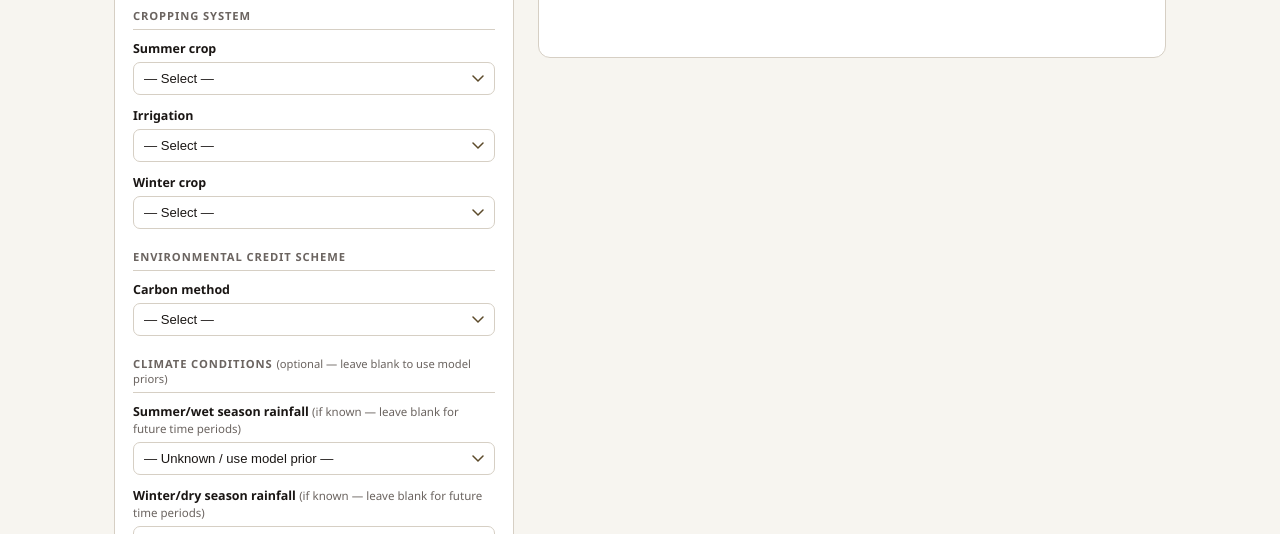
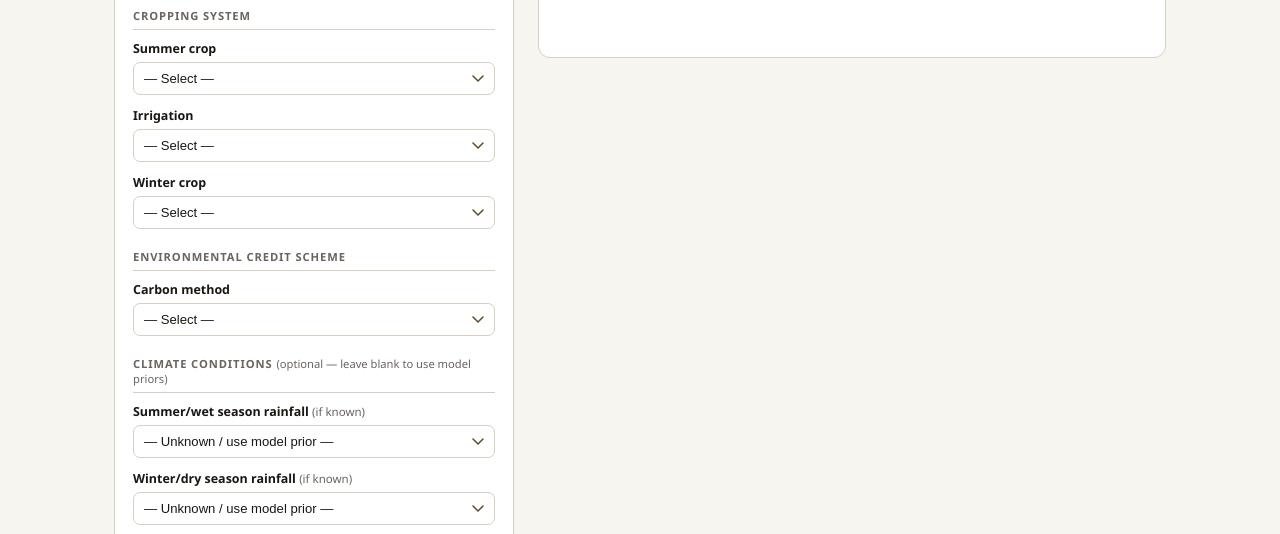
Before and after one commit to mvthanh1972/dcap3-tool, a plain HTML site: page index.html in a window 1280 px wide. Shown: the part 409-943 px from the top of the page. Drawn offline with Linux system fonts and the light colour scheme.

Commit message:
Add files via upload

```diff
--- a/index.html
+++ b/index.html
@@ -383,7 +383,11 @@
   }
 
   /* ── RESPONSIVE ── */
-  @media (max-width: 800px) {
+  .field-disabled { opacity: 0.38; pointer-events: none; }
+  .field-disabled select { background-color: var(--neutral); cursor: not-allowed; }
+  .future-note { font-size: 0.68rem; color: var(--warn); font-style: italic; margin-top: 4px; display: none; }
+  .field-disabled .future-note { display: block; }
+    @media (max-width: 800px) {
     .layout { grid-template-columns: 1fr; }
     .outcomes-grid { grid-template-columns: 1fr; }
     .header-badge { display: none; }
@@ -400,7 +404,7 @@
   @keyframes spin { to { transform: rotate(360deg); } }
 </style>
 </head>
-<body>
+<body onload="updateRainfallState(document.getElementById('Time_Period').value)">
 
 <header>
   <div class="header-inner">
@@ -443,7 +447,7 @@
           </div>
           <div class="field">
             <label>Planning horizon <span>(scenario time period)</span></label>
-            <select id="Time_Period" onchange="onEvidenceChange(this)">
+            <select id="Time_Period" onchange="onEvidenceChange(this); updateRainfallState(this.value)">
               <option value="">— Select —</option>
               <option value="0">Historical (1981–2019 baseline)</option>
               <option value="1">Towards 2030</option>
@@ -495,18 +499,20 @@
 
         <div class="section-group">
           <div class="section-label">Climate Conditions <span style="font-weight:400;text-transform:none;letter-spacing:0;color:var(--muted);font-size:0.7rem">(optional — leave blank to use model priors)</span></div>
-          <div class="field">
-            <label>Summer/wet season rainfall <span>(if known — leave blank for future time periods)</span></label>
-            <select id="Summer_Rainfall_Anomaly" onchange="onEvidenceChange(this)">
+          <div class="field" id="field-summer-rain">
+            <label>Summer/wet season rainfall <span>(if known)</span></label>
+            <div class="future-note">Not applicable for Towards 2050/2070 — model priors capture projected drying trends</div>
+            <select id="Summer_Rainfall_Anomaly" onchange="if(isRainfallDisabled()){this.value='';return;} onEvidenceChange(this)">
               <option value="">— Unknown / use model prior —</option>
               <option value="0">Above average</option>
               <option value="1">Average</option>
               <option value="2">Below average</option>
             </select>
           </div>
-          <div class="field">
-            <label>Winter/dry season rainfall <span>(if known — leave blank for future time periods)</span></label>
-            <select id="Winter_Rainfall_Anomaly" onchange="onEvidenceChange(this)">
+          <div class="field" id="field-winter-rain">
+            <label>Winter/dry season rainfall <span>(if known)</span></label>
+            <div class="future-note">Not applicable for Towards 2050/2070 — model priors capture projected drying trends</div>
+            <select id="Winter_Rainfall_Anomaly" onchange="if(isRainfallDisabled()){this.value='';return;} onEvidenceChange(this)">
               <option value="">— Unknown / use model prior —</option>
               <option value="0">Above average</option>
               <option value="1">Average</option>
@@ -818,6 +824,30 @@ function toggleInt(el) {
   arrow.textContent = body.classList.contains('open') ? '▲ hide' : '▼ show';
 }
 
+// ── RAINFALL DISABLE FOR FUTURE TIME PERIODS ─────────────────────────────────
+function isRainfallDisabled() {
+  const tp = document.getElementById('Time_Period');
+  return tp && (tp.value === '2' || tp.value === '3');
+}
+
+function updateRainfallState(tpValue) {
+  const isFuture = tpValue === '2' || tpValue === '3';
+  const srField = document.getElementById('field-summer-rain');
+  const wrField = document.getElementById('field-winter-rain');
+  if (!srField || !wrField) return;
+  const srSel = document.getElementById('Summer_Rainfall_Anomaly');
+  const wrSel = document.getElementById('Winter_Rainfall_Anomaly');
+  if (isFuture) {
+    srField.classList.add('field-disabled');
+    wrField.classList.add('field-disabled');
+    srSel.value = ''; srSel.classList.remove('evidence-set');
+    wrSel.value = ''; wrSel.classList.remove('evidence-set');
+  } else {
+    srField.classList.remove('field-disabled');
+    wrField.classList.remove('field-disabled');
+  }
+}
+
 // ── RUN ──────────────────────────────────────────────────────────────────────
 function runInference() {
   const evidence = getEvidence();
```
